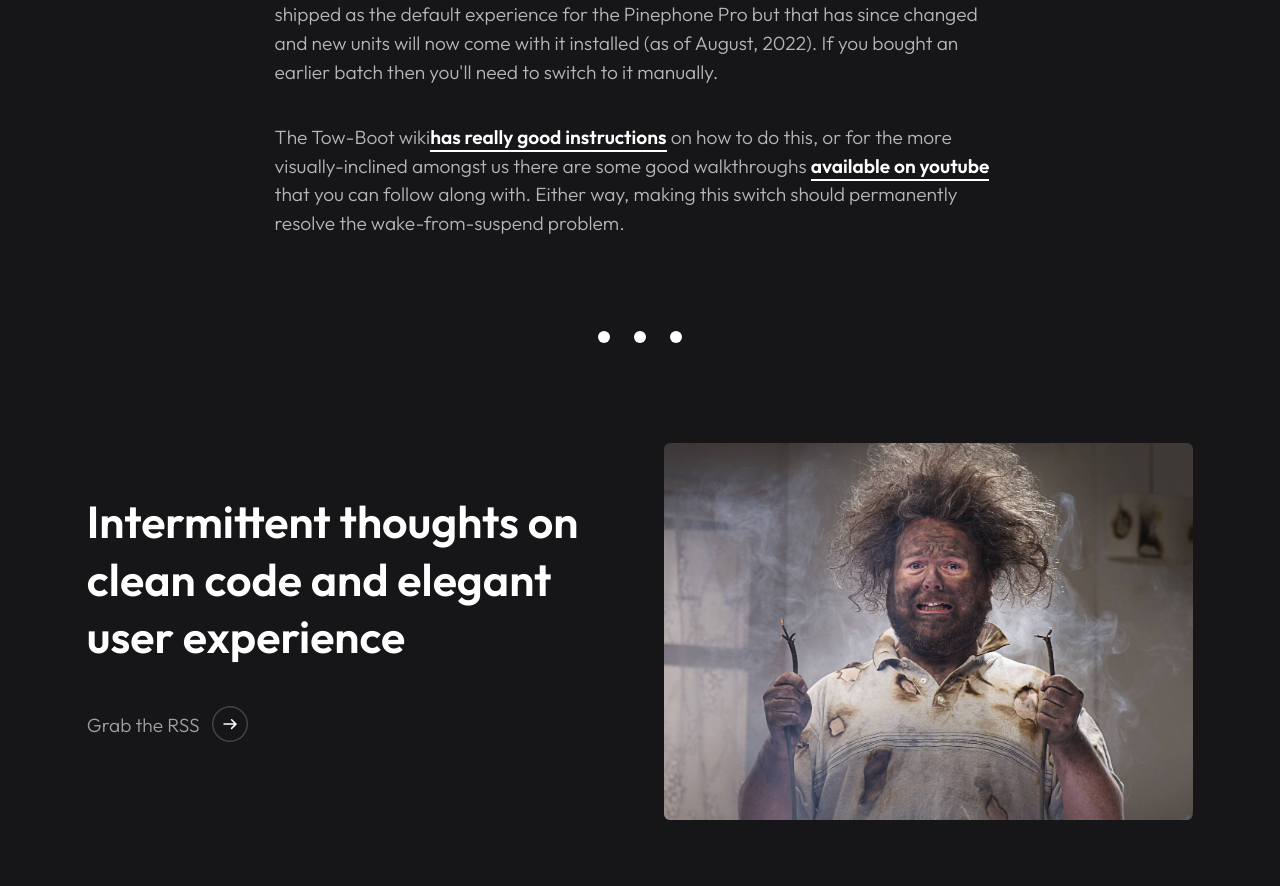
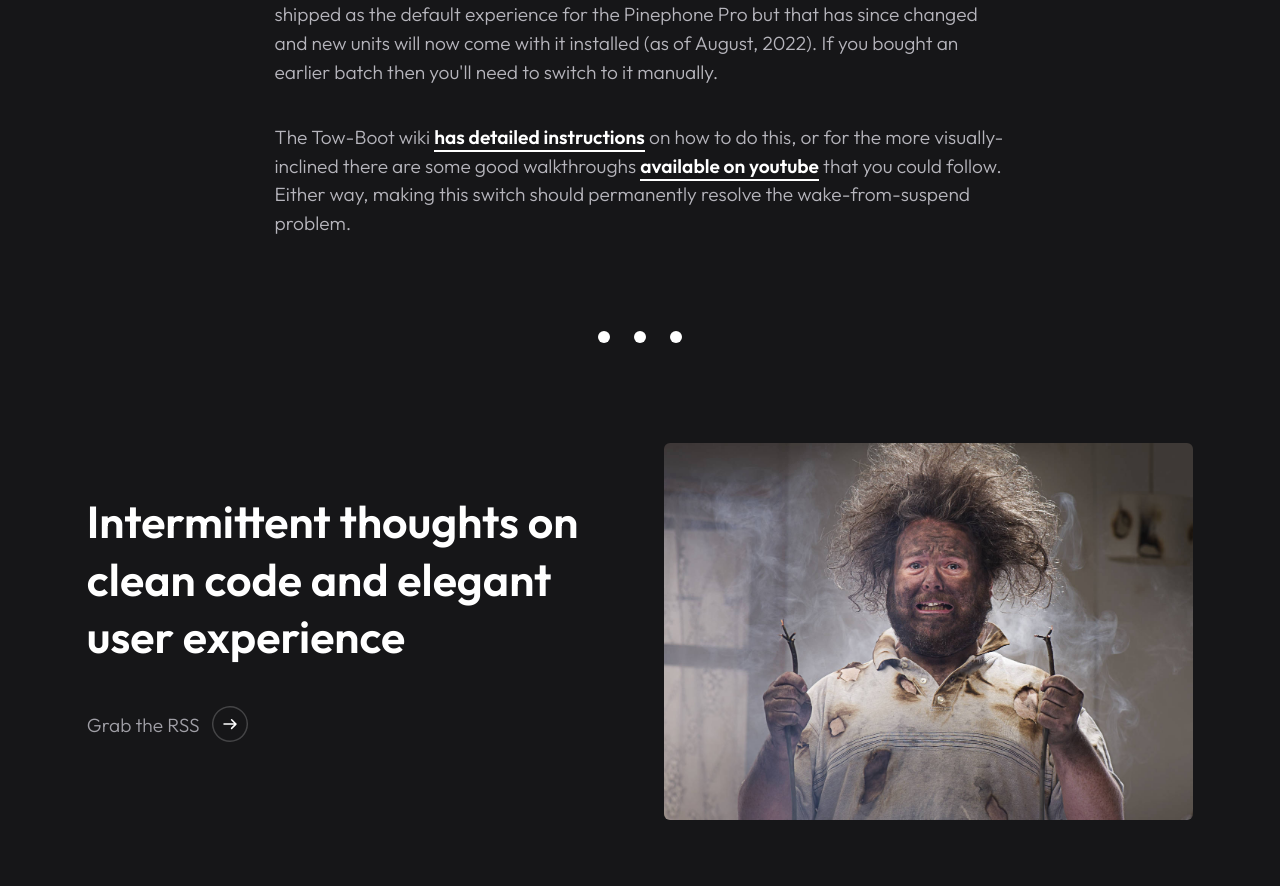
Before and after one commit to gianjohansen/johansen.ai, a Next.js app: page /blog/pinephone-pro-wont-charge in a window 1280 px wide. Shown: the part 4240-5126 px from the top of the page. Built offline with nearby package versions, Linux system fonts and the light colour scheme.

Commit message:
Fix some typos

```diff
--- a/pages/blog/pinephone-pro-wont-charge.tsx
+++ b/pages/blog/pinephone-pro-wont-charge.tsx
@@ -222,17 +222,17 @@ const PinephoneProWontCharge: NextPage = () => {
                 you&apos;ll need to switch to it manually.
               </p>
               <p>
-                The Tow-Boot wiki
+                The Tow-Boot wiki{' '}
                 <a href="https://tow-boot.org/devices/pine64-pinephonePro.html">
-                  has really good instructions
+                  has detailed instructions
                 </a>{' '}
-                on how to do this, or for the more visually-inclined amongst us
-                there are some good walkthroughs{' '}
+                on how to do this, or for the more visually-inclined there are
+                some good walkthroughs{' '}
                 <a href="https://www.youtube.com/watch?v=7piXOM8G2uQ">
                   available on youtube
                 </a>{' '}
-                that you can follow along with. Either way, making this switch
-                should permanently resolve the wake-from-suspend problem.
+                that you could follow. Either way, making this switch should
+                permanently resolve the wake-from-suspend problem.
               </p>
             </Col>
           </Row>
```
